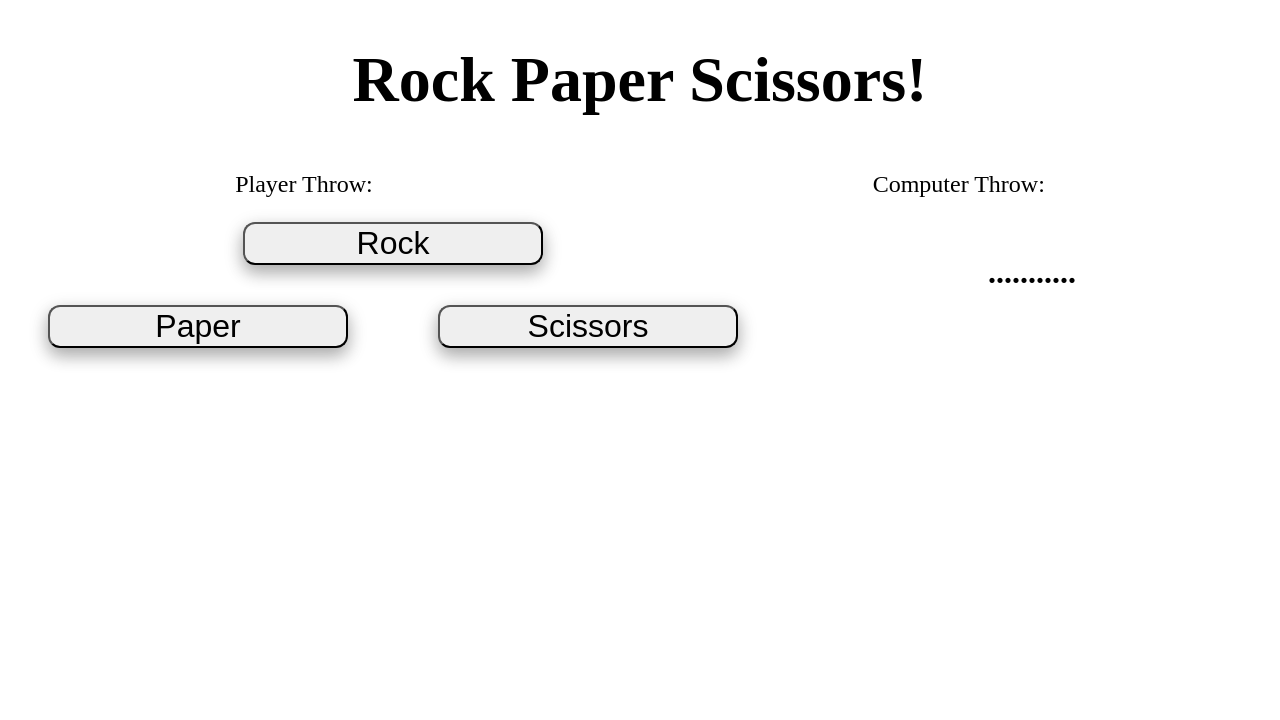
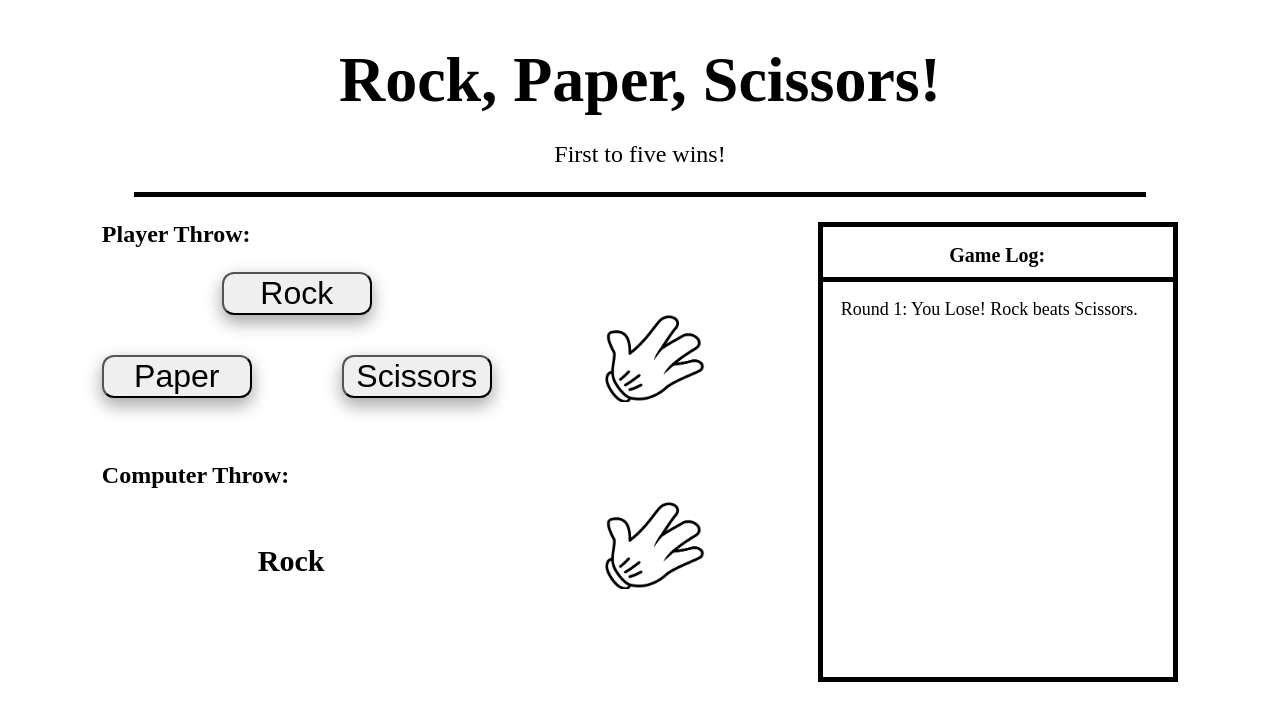
Before and after one commit to blakelymayhall/odin-rockpaperscissors, a plain HTML site: page index.html in a window 1280 px wide. Drawn offline with Linux system fonts and the light colour scheme.

Commit message:
ui overhaul -- disables functionality but improves UI

```diff
--- a/index.html
+++ b/index.html
@@ -8,12 +8,12 @@
 </head>
 
 <body>
-  <h1 class="titleHeader"> Rock Paper Scissors!</h1>
-  <div class = "headerContainerRow">
+  <h1 class="titleHeader"> Rock, Paper, Scissors!</h1>
+  <p class="instructText"> First to five wins!</p>
+  <div class="headUnderline"></div>
+  <div class="gameContent">
+    <div class="leftSide">
       <p class="playerHeader">Player Throw:</p>
-    <p class="compHeader">Computer Throw:</p>
-  </div>
-  <div class="throwRow">
       <div class="playerThrows">
         <div class="buttonContainer_row1">
           <button data-throw="rock" class="rockButton">Rock</button>
@@ -23,7 +23,24 @@
             <button data-throw="scissors" class="scissorsButton">Scissors</button>
         </div>
       </div>
-    <p class="compThrows"> ........... </p>
+      <p class="compHeader"> Computer Throw:</p>
+      <p class="compThrow">Rock</p>
+    </div>
+    <div class="middle">
+      <!-- To Automate -->
+      <img src="source/paper.png" alt="paper">
+      <img src="source/paper.png" alt="paper">
+      <!-- End To Automate -->
+    </div>
+    <div class="rightSide">
+      <div class="gameLogContainer">
+        <p class="gameLogHeader">Game Log:</p>
+        <div class="headUnderline gameLogHeaderUL"></div>
+        <!-- To Automate -->
+        <p class="roundResult"> Round 1: You Lose! Rock beats Scissors.</p>
+        <!-- End To Automate -->
+      </div>
+    </div>
   </div>
 </body>
 
--- a/styles.css
+++ b/styles.css
@@ -1,19 +1,30 @@
 .titleHeader {
     text-align: center;
     font-size: 64px;
-    margin-bottom: 30px;
+    margin-bottom: 0px;
 }
 
-.headerContainerRow {
+.instructText {
+    font-size: 24px;
+    text-align: center;
+}
+
+.headUnderline {
+    height: 5px;
+    width: 80%;
+    margin-left: 10%;
+    background-color: black;
+}
+
+.gameContent {
     display: flex;
     justify-content: center;
-    font-size: 24px;
-    gap: 500px;
+    gap: 5%;
 }
 
 button {
     font-size: 32px;
-    width: 300px;
+    min-width: 150px;
     box-shadow: 0 8px 16px 0 rgba(0,0,0,0.2), 0 6px 20px 0 rgba(0,0,0,0.19);
     border-radius: 12px;
 }
@@ -23,19 +34,9 @@ button:hover {
     color: white;
 }
 
-.throwRow {
-    display: flex;
-    gap: 250px;
-}
-
-.playerThrows {
-    margin-left: 40px;
-}
-
-.compThrows {
-    font-size: 32px;
+.playerHeader {
+    font-size: 24px;
     font-weight: bold;
-    text-align: center;
 }
 
 .buttonContainer_row1 {
@@ -50,3 +51,59 @@ button:hover {
     gap: 90px;
     padding-bottom: 15px;
 }
+
+.compHeader {
+    font-size: 24px;
+    font-weight: bold;
+    padding-top: 25px;
+}
+
+.compThrow {
+    font-size: 30px;
+    font-weight: bold;
+    padding-top: 25px;
+    padding-left: 40%;
+}
+
+.middle {
+    margin-top: 25px;
+    min-width: 200px;
+    min-height: 450px;
+    display: flex;
+    flex-direction: column;
+    justify-content: center;
+    align-items: center;
+    gap: 100px;
+}
+
+img {
+    max-width: 100px;
+    max-height: 100px;
+}
+
+.gameLogContainer {
+    border: 5px solid black;
+    margin-top: 25px;
+    min-width: 350px;
+    min-height: 450px;
+}
+
+.gameLogHeader {
+    margin-top: 5%;
+    margin-left: 36%;
+    font-weight: bold;
+    font-size: 20px;
+}
+
+.gameLogHeaderUL {
+    width: 100%;
+    margin: 0;
+    margin-top: -3%;
+}
+
+/*to automate (or leave here and just add class in JS?*/
+.roundResult {
+    margin-left: 5%;
+    margin-top: 5%;
+    font-size: 18px;
+}
```
Also changed, not shown: source/paper.png (added), source/rock.png (added), source/scissors.png (added), 2 other files. Lines whose indentation alone changed are shown as unchanged.
